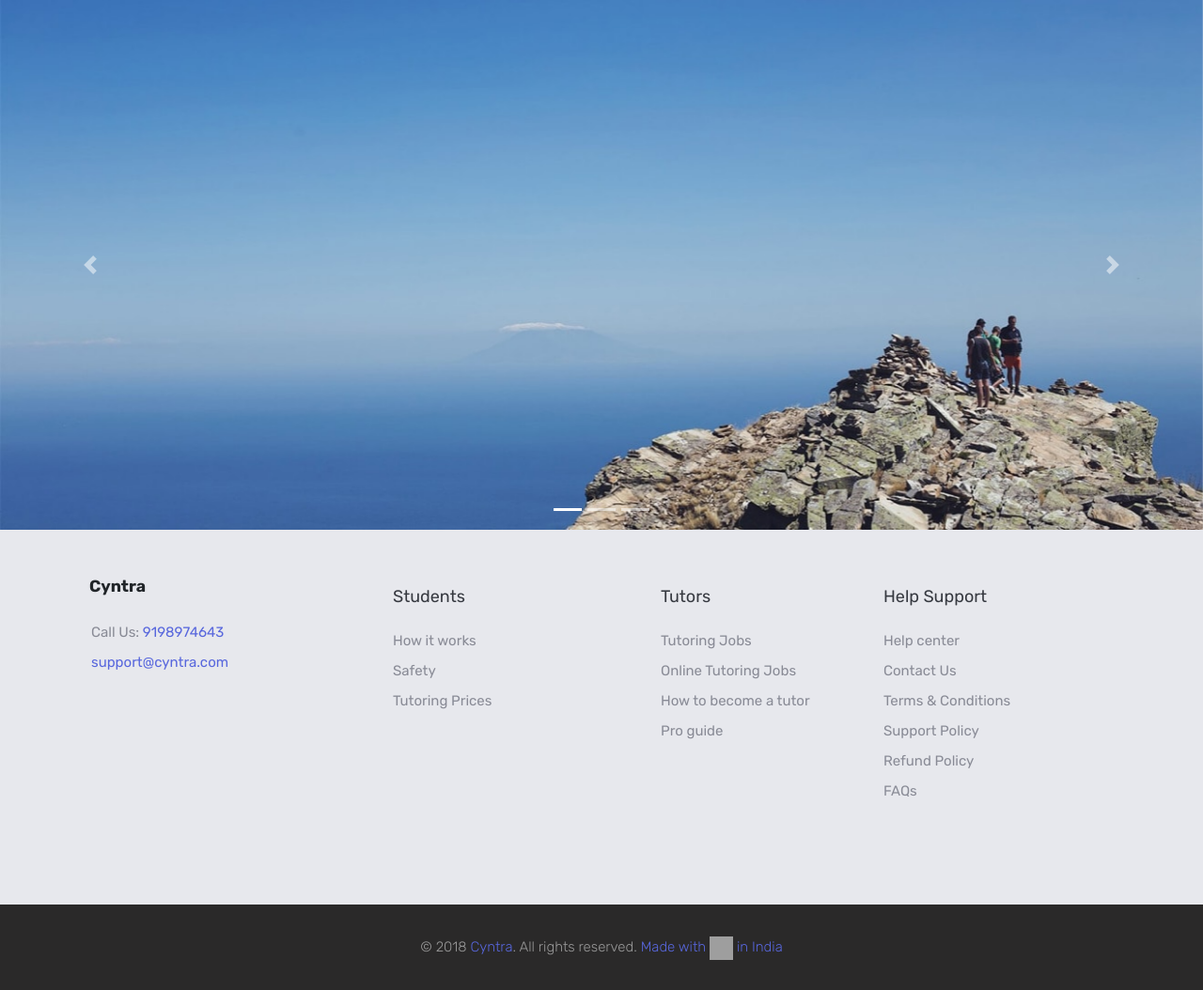
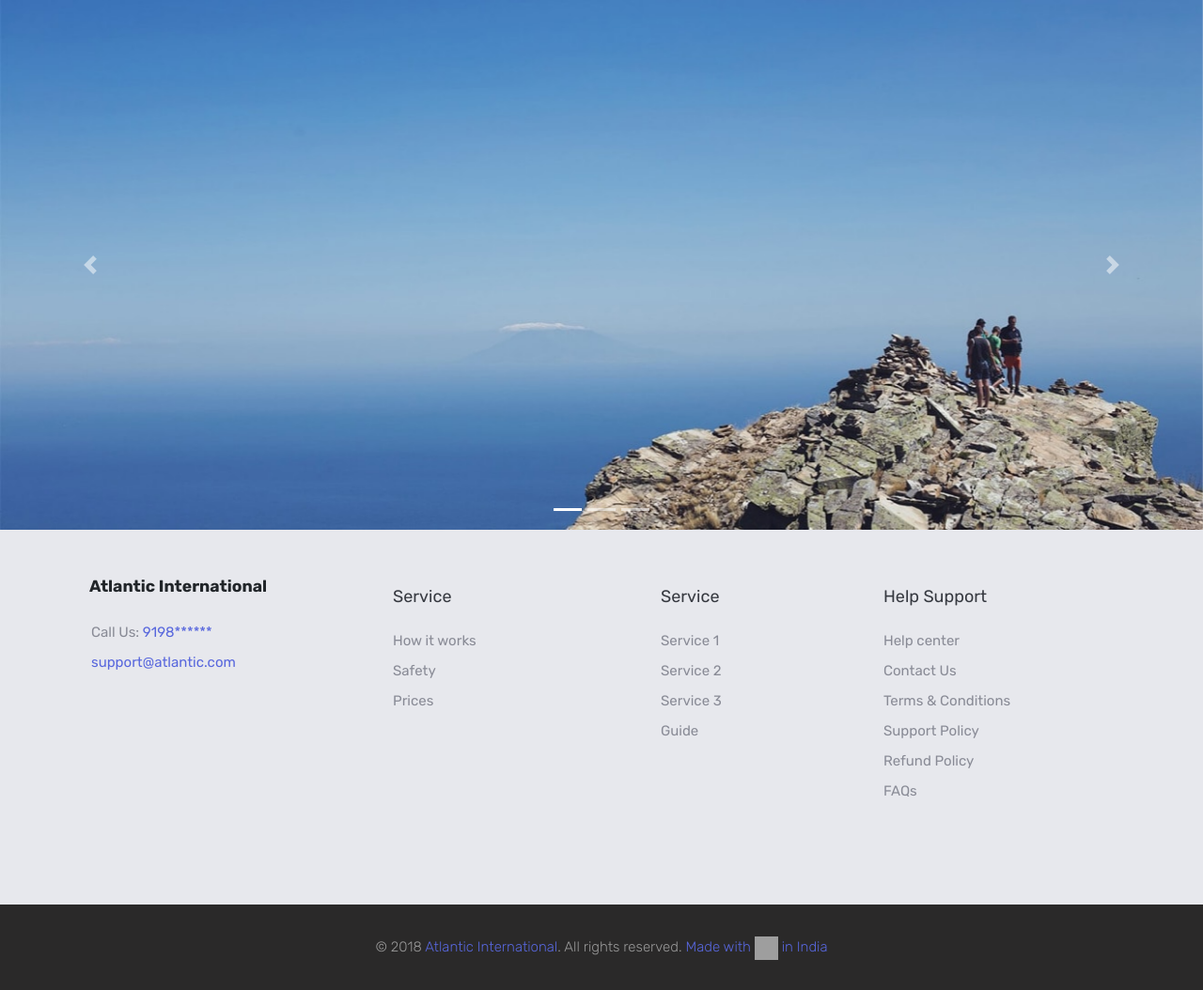
Before and after one commit to isurajmisra/atlantic, a Django app: template core/templates/home.html in a window 1280 px wide. Shown: the part 77-1131 px from the top of the page at 94% size. Run offline with Django 3.2, Linux system fonts and the light colour scheme; the template is opened without the code that fills it, so the values that code supplies are empty; some libraries are stand-ins or nearby versions; grey boxes are pictures that could not be loaded.

Commit message:
added footer

```diff
--- a/core/templates/_footer.html
+++ b/core/templates/_footer.html
@@ -162,16 +162,16 @@ a {
           <div class="footer-widget">
             <div class="widget-about">
               <!--<img src={℅ static 'img/cyntra.png' %} alt="logo" class="img-fluid" width="200" height="80">-->
-              <h3>Cyntra</h3>
+              <h3>Atlantic International</h3>
               <p></p>
               <ul class="contact-details">
                 <li>
                   <span class="icon-earphones"></span> Call Us:
-                  <a href="Mo:9198974643">9198974643</a>
+                  <a href="Mo:9198974643">9198******</a>
                 </li>
                 <li>
                   <span class="icon-envelope-open"></span>
-                  <a href="mailto:support@cyntra.com">support@cyntra.com</a>
+                  <a href="mailto:support@cyntra.com">support@atlantic.com</a>
                 </li>
               </ul>
             </div>
@@ -182,7 +182,7 @@ a {
         <div class="col-md-3 col-sm-4">
           <div class="footer-widget">
             <div class="footer-menu footer-menu--1">
-              <h4 class="footer-widget-title">Students</h4>
+              <h4 class="footer-widget-title">Service</h4>
               <ul>
                 <li>
                   <a href="#">How it works</a>
@@ -191,7 +191,7 @@ a {
                   <a href="#">Safety</a>
                 </li>
                 <li>
-                  <a href="#">Tutoring Prices</a>
+                  <a href="#"> Prices</a>
                 </li>
 
               </ul>
@@ -205,19 +205,19 @@ a {
         <div class="col-md-3 col-sm-4">
           <div class="footer-widget">
             <div class="footer-menu">
-              <h4 class="footer-widget-title">Tutors</h4>
+              <h4 class="footer-widget-title">Service</h4>
               <ul>
                 <li>
-                  <a href="#">Tutoring Jobs</a>
+                  <a href="#">Service 1</a>
                 </li>
                 <li>
-                  <a href="#">Online Tutoring Jobs</a>
+                  <a href="#">Service 2</a>
                 </li>
                 <li>
-                  <a href="#">How to become a tutor</a>
+                  <a href="#">Service 3</a>
                 </li>
                 <li>
-                  <a href="#">Pro guide</a>
+                  <a href="#">Guide</a>
                 </li>
 
               </ul>
@@ -274,7 +274,7 @@ a {
         <div class="col-md-12">
           <div class="copyright-text">
             <p>© 2018
-              <a href="/">Cyntra</a>. All rights reserved.
+              <a href="/">Atlantic International</a>. All rights reserved.
               <a href="#">Made with <img src="https://img.icons8.com/fluent/48/000000/filled-like.png" width="25" height="25"/>  in India</a>
             </p>
           </div>
```
